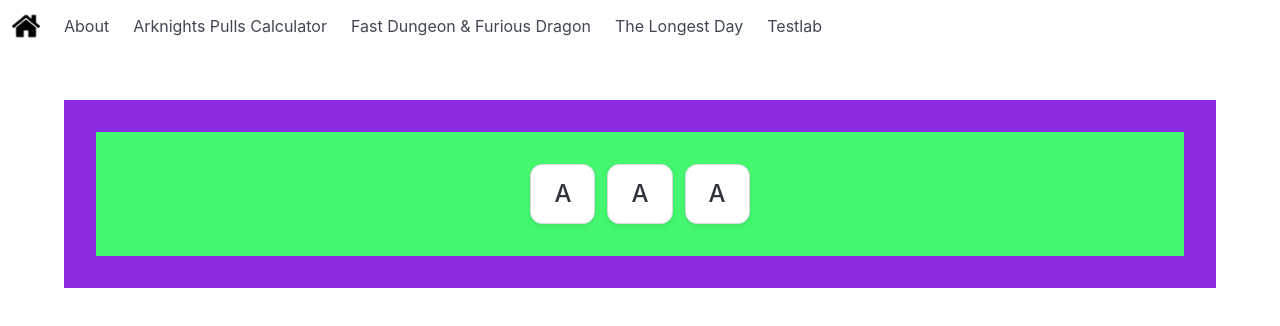
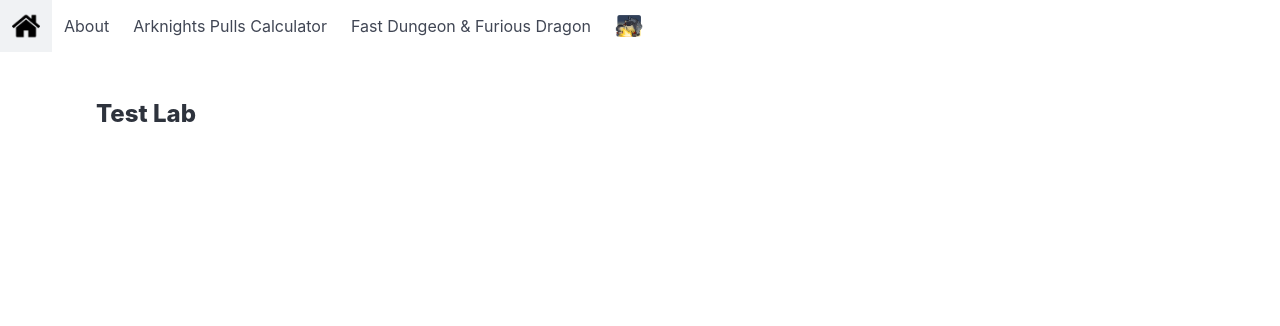
Before and after one commit to vinny-the-bird/dragndropkick, a Vue app: page /testlab in a window 1280 px wide. Shown: the top 326 px of the page. Built offline with nearby package versions, Linux system fonts and the light colour scheme.

Commit message:
multiple fixes across all the pages. Typos, clean comments, adjust all padding with same global container. changed longest-day from navabr into a small pic (later as an easter egg maybe)

```diff
--- a/src/components/NavBar.vue
+++ b/src/components/NavBar.vue
@@ -26,19 +26,20 @@
     <div id="navbarBasicExample" class="navbar-menu">
       <div class="navbar-start">
         <RouterLink class="navbar-item" to="/about">About</RouterLink>
-        <RouterLink class="navbar-item" to="/apc"
+        <RouterLink class="navbar-item" to="/arknights-pulls-calculator"
           >Arknights Pulls Calculator</RouterLink
         >
         <RouterLink class="navbar-item" to="/fast-dungeon-and-furious-dragon"
           >Fast Dungeon & Furious Dragon</RouterLink
         >
+
         <RouterLink class="navbar-item" to="/the-longest-day"
-          >The Longest Day</RouterLink
-        >
-
-        <RouterLink class="navbar-item" to="/testlab"
-          >Testlab</RouterLink
-        >
+          ><img
+            id="the-longest-day"
+            src="/src\assets\tumblr_d82e2998e8b539eba7a13c5e9b7854c5_592ffcbd_1280.png"
+            alt=""
+          />
+        </RouterLink>
 
         <!-- <div class="navbar-item has-dropdown is-hoverable">
         <a class="navbar-link">
@@ -52,7 +53,7 @@
               <a class="navbar-item">
         Contact
       </a>
-
+      img
       </div> -->
       </div>
 
@@ -73,5 +74,11 @@
 </template>
 
 <script setup>
-import router from "@/router";
+// import router from "@/router";
 </script>
+
+<style>
+#the-longest-day {
+  float: right;
+}
+</style>
--- a/src/views/About.vue
+++ b/src/views/About.vue
@@ -1,14 +1,14 @@
 <template>
-  <div class="container">
+  <div class="container global-frame">
     <h3 class="title is-4">About this website</h3>
     <div class="box">
       <div>
         <h4 class="subtitle">Hello and welcome!</h4>
-      </div>
+      </div><br>
       <div>
         <p>
-          First of all, thank you for visiting this page! If you landed on this
-          website, it's probably not 'just by chance'. So yeah: thanks a lot!
+          First of all, thank you for visiting this page! If you landed here,
+          it's probably not 'just by chance'. So yeah: thanks a lot!
         </p>
         <br />
 
@@ -16,11 +16,14 @@
           This website is my first one. It will serve as my personal sandbox and
           testing/training ground. Hopefully, I will also be able to share fun /
           stupid? / maybe useful(?) things here. If you can enjoy the stuff
-          coming out from that chaotic workshop of mine, even for 10 seconds,
-          that would be a win for me haha.
+          coming out from that chaotic workshop of mine, even for a minute, that
+          would be a win for me haha.
         </p>
+        <br />
         <p>Take care and see you around!</p>
+        <p id="signature"><b> - Vinny </b></p>
       </div>
+      <br /><br />
       <div
         class="container is-flex is-flex-direction-column is-align-items-center"
       >
@@ -30,8 +33,8 @@
           alt=""
           width="50%"
         />
-        <p class="text is-italic">
-          My true feeling when coding.<br />(Original art from Street Fighter 6,
+        <p class="text is-italic is-justify-content-center">
+          My true feeling when coding. (Original art from Street Fighter 6,
           Capcom)
         </p>
       </div>
@@ -42,7 +45,15 @@
 <script setup></script>
 
 <style scoped>
+.global-frame {
+  padding: 0rem 2rem;
+}
+
 div {
-  margin-bottom: 2rem;
+  padding: 0rem 2rem;
+}
+
+#signature {
+  text-align: right;
 }
 </style>
--- a/src/views/ArkPullsCalculator.vue
+++ b/src/views/ArkPullsCalculator.vue
@@ -1,15 +1,14 @@
 <template>
-  <div class="container">
+  <div class="container global-frame">
     <h1 class="title is-4">Arknights Pulls Calculator</h1>
+    <div>
+      <p>
+        <strong>How to use:</strong> Simply check your in-game currencies and
+        enter your numbers below. It will calculate your number of pulls on the
+        fly.
+      </p>
+    </div>
     <div class="box">
-      <div>
-        <p>
-          <strong>How to use:</strong> simply check your game and enter your
-          different currencies below. It will calculate your number of pulls on
-          the fly. <br />A "reset all" button is also available, free of charge.
-          😁
-        </p>
-      </div>
       <br />
       <div class="container">
         <button class="button" @click="resetFields">Reset all fields</button>
@@ -109,15 +108,14 @@
           </div>
         </div>
       </section>
-      <!-- <h3 class="subtitle">Results</h3> -->
-
-      <p>Total Pulls from Orundum + OP = {{ totalPullsFromOrundum }}</p>
-      <p>Total Pulls from Permits = {{ totalPullsFromPermits }}</p>
-      <p v-if="totalPulls >= 300">
+      <!-- <h3 class="subtitle is-4">Results</h3> -->
+      <!-- <p>Total Pulls from Orundum + Originite Prime = {{ totalPullsFromOrundum }}</p>
+      <p>Total Pulls from Permits = {{ totalPullsFromPermits }}</p> -->
+      <p class="is-size-5" v-if="totalPulls >= 300">
         TOTAL PULLS = {{ totalPulls }} /300 - Congrats! You have
         {{ totalPulls - 300 }} extra pulls!
       </p>
-      <p v-else="totalPulls >= 300">
+      <p class="is-size-5" v-else="totalPulls >= 300">
         TOTAL PULLS = {{ totalPulls }} /300 (Missing: {{ 300 - totalPulls }} to
         reach 300)
       </p>
@@ -184,4 +182,8 @@ function handlePaste(e) {
 }
 </script>
 
-<style scoped></style>
+<style scoped>
+.global-frame {
+  padding: 0rem 2rem;
+}
+</style>
--- a/src/views/FDnFD.vue
+++ b/src/views/FDnFD.vue
@@ -1,7 +1,7 @@
 <template>
   <div class="container global-frame c1">
-    <!-- <h1 class="title is-4">Test Lab 'FD&FD'</h1> -->
     <h1 class="title is-4">Fast Dungeon & Furious Dragon</h1>
+    <br />
     <h2 class="subtitle is-5">
       Welcome adventurer! Choose a door wisely. Go down the dungeon. Avoid the
       Dragon. Survive. Get rich!
@@ -13,7 +13,6 @@
           <div class="column is-one-fifth">
             <div class="box menu">
               <h5 class="subtitle is-6">BEST SCORES</h5>
-              <!-- <p>{{ bestScores }}</p> -->
               <table class="table has-text-centered is-narrow">
                 <thead>
                   <tr>
@@ -149,7 +148,7 @@ function nextRound() {
   description.value = result.value = "";
   rollDie();
   correctDoor.value = Math.floor(Math.random() * 2);
-  console.log("Prophecy. Right answer = ", correctDoor.value);
+  // console.log("Prophecy. Right answer = ", correctDoor.value);
 }
 
 function leaveDungeon() {
@@ -189,7 +188,7 @@ onMounted(() => {
   }
   rollDie();
   correctDoor.value = Math.floor(Math.random() * 2);
-  console.log("Prophecy. Right answer = ", correctDoor.value);
+  // console.log("Prophecy. Right answer = ", correctDoor.value);
 });
 
 function rollDie() {
@@ -203,14 +202,14 @@ function rollDie() {
 </script>
 
 <style scoped>
-/* TODO: add a 'main' to the first class container of each page. Make it global */
+.global-frame {
+  padding: 0rem 2rem;
+}
+
 .container {
   padding: 0.5rem;
 }
 
-.global-frame {
-  padding: 2rem;
-}
 /* .c1 {
   background-color: blueviolet;
 }
--- a/src/views/Home.vue
+++ b/src/views/Home.vue
@@ -1,15 +1,17 @@
 <template>
-    <div class="container">
+  <div class="container global-frame">
     <div class="container is-flex-direction-row">
       <div class="container">
         <h1 class="title is-1">Welcome to Drag'n'Dropkick</h1>
         <h3 class="subtitle is-3">'Throwing Stuff Since 1999'</h3>
-              <img src="\src\assets\dragndropkick_logo.png" alt="Drag'n'dropkick's logo, the famous wrestler Zangief from Street Fighter videogame is dropkicking in the classic drag and drop zone!" width="40%">
+        <img
+          src="\src\assets\dragndropkick_logo.png"
+          alt="Drag'n'dropkick's logo, the famous wrestler Zangief from Street Fighter videogame is dropkicking in the classic drag and drop zone!"
+          width="40%"
+        />
       </div>
-        <div class="container">
+      <div class="container"></div>
     </div>
-        </div>
-
 
     <!-- <br><br><br> -->
     <!-- <div class="container is-flex is-justify-content-center">
@@ -26,5 +28,10 @@
   </div>
 </template>
 
-<script setup>
-</script>
+<script setup></script>
+
+<style scoped>
+.global-frame {
+  padding: 0rem 2rem;
+}
+</style>
--- a/src/views/Testlab.vue
+++ b/src/views/Testlab.vue
@@ -1,38 +1,13 @@
 <template>
-  <div class="container c1">
-    <!-- <h1 class="title is-4">Test Lab 'FD&FD'</h1> -->
-
-    <div class="container c3 is-flex is-justify-content-center">
-      <div class="buttons are-large">
-        <button class="button">A</button>
-        <button class="button">A</button>
-        <button class="button">A</button>
-      </div>
-    </div>
+  <div class="container global-frame">
+    <h1 class="title is-4">Test Lab</h1>
   </div>
 </template>
 
 <script setup></script>
 
 <style scoped>
-.container {
-  padding: 2rem;
-}
-
-.c1 {
-  background-color: blueviolet;
-}
-.c2 {
-  background-color: rgb(83, 166, 238);
-}
-.c3 {
-  background-color: rgb(68, 247, 110);
-}
-.c4 {
-  background-color: rgb(227, 159, 43);
-}
-
-.box {
-  height: 100px;
+.global-frame {
+  padding: 0rem 2rem;
 }
 </style>
--- a/src/views/TheLongestDay.vue
+++ b/src/views/TheLongestDay.vue
@@ -1,5 +1,5 @@
 <template>
-  <div class="container">
+  <div class="container global-frame">
     <h1 class="title is-4">The Longest Day</h1>
 
     <div class="container">
@@ -8,11 +8,11 @@
         <h1 class="title is-5">{{ today }}</h1>
       </div>
       <div class="box">
-        <h1 class="subtitle is-4">Certification Deadline in</h1>
+        <h1 class="subtitle is-4">Deadline in</h1>
         <h1 class="title is-5">{{ remainingTimeCda }}</h1>
       </div>
       <div class="box">
-        <h1 class="subtitle is-4">Final Exam in</h1>
+        <h1 class="subtitle is-4">Final in</h1>
         <h1 class="title is-5">{{ remainingtTimeExam }}</h1>
       </div>
     </div>
@@ -54,7 +54,9 @@ function formatRemainingTime(ms) {
 </script>
 
 <style scoped>
-.container {
-  padding: 2rem;
+
+.global-frame {
+  padding: 0rem 2rem;
 }
+
 </style>
```
Lines whose indentation alone changed are shown as unchanged.
